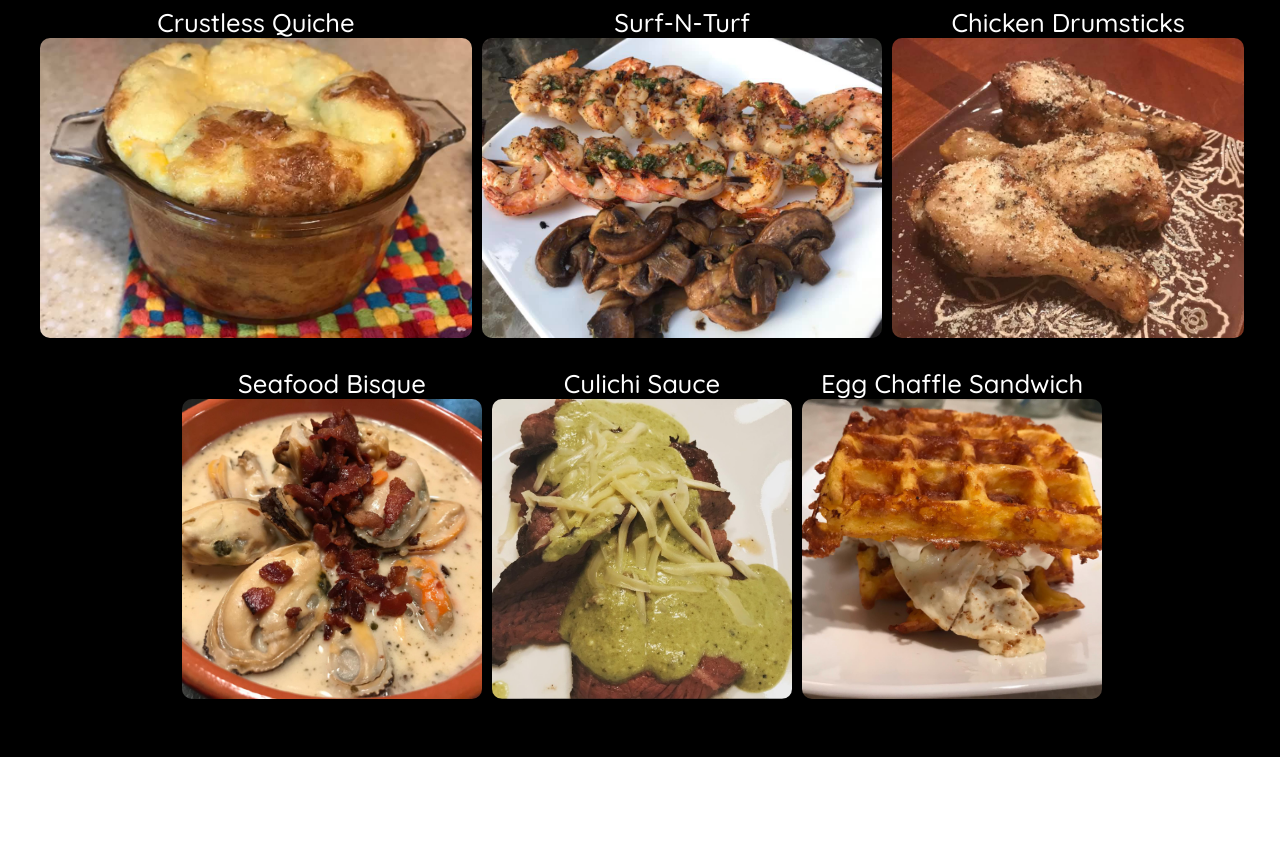
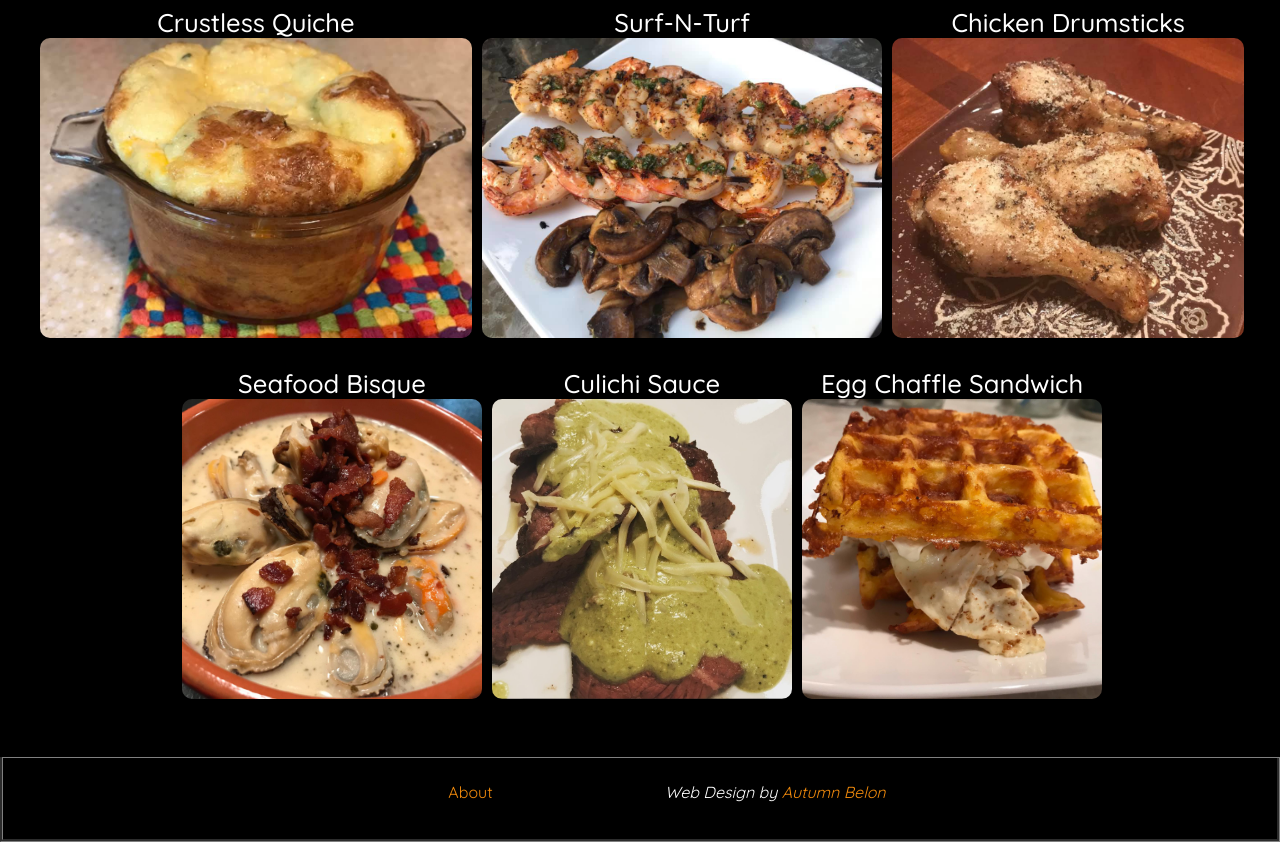
Before and after one commit to ajbelon/autumn-all-year, a plain HTML site: page pork.html in a window 1280 px wide. Shown: the part 761-1603 px from the top of the page. Before the commit the page ends 1518 px from the top, so only its background shows below. Drawn offline with Linux system fonts and the light colour scheme.

Commit message:
Update pork.html

```diff
--- a/pork.html
+++ b/pork.html
@@ -93,24 +93,12 @@
                         </a>
                     </section>
                 </main>
-            <!--footer role="contentinfo">
+            <footer>
+                <aside class="about"><a href="about.html">About</a></aside>
+                <br><br>
+                <aside class="design"><em>Web Design by <a href="https://www.autumnbelon.com/index.html" target="_blank">Autumn Belon</a></em></aside>
 
-                <div class="content">
-                <section class="question">
-                    <a href="mailto:questions@autumnallyear.com"><img id="email" src="images/email.png" alt="Compose Email Button"><p>Have a question?</p><br><p>questions@autumnallyear.com</p></a><br>
-                </section>
-                <section class="socialmedia">
-                    <a title="Follow us on Facebook" href="https://www.facebook.com/Autumn-All-Year-102007851346346"><img src="images/facebookbutton.png" alt="Link to Facebook Page"></a>
-                    <a title="Follow us on Twitter" href="#"><img src="images/twitterbutton.png" alt="Link to Twitter Page"></a>
-                    </section>
-                </div>
-                <section class="copyright">
-                Copyright &copy; 2020 Autumn All Year - All Rights Reserved. This site is for educational purposes only.
-                </section>
-                <script>
-                document.getElementsByTagName("p")[1].style.color = "white";
-                </script>
-            </footer-->
+            </footer>
         </div>
     </body>
 </html>
```
